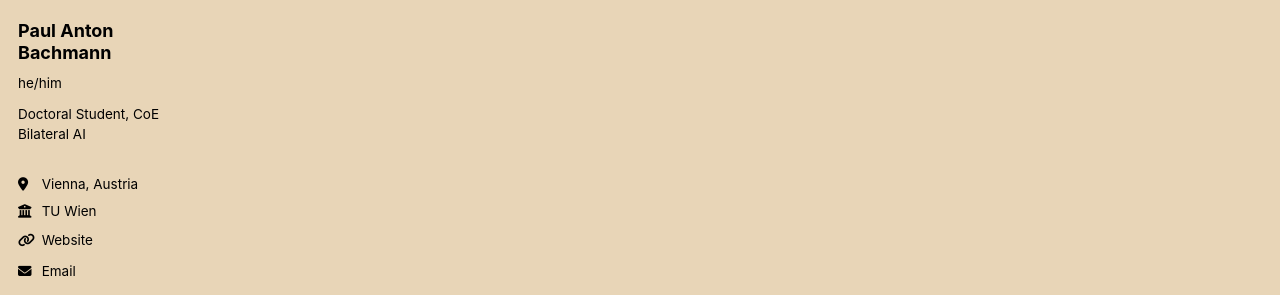
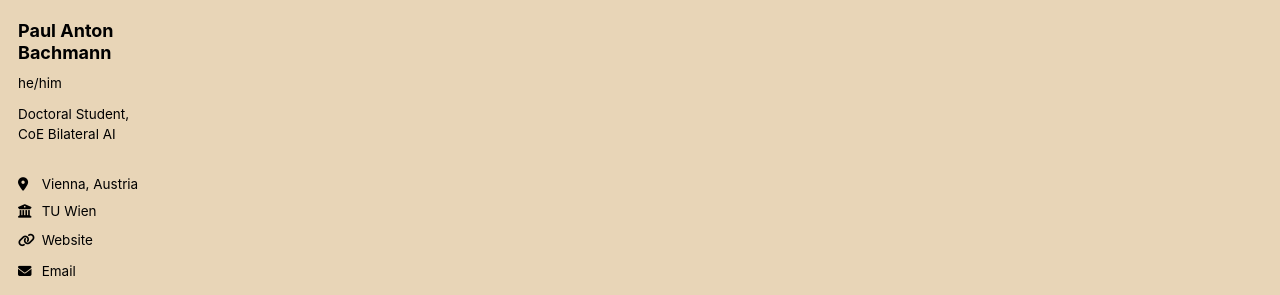
Before and after one commit to pabachmann/pabachmann.github.io, a Jekyll site: the page built from _pages/about.md, in a window 1280 px wide. Shown: the part 269-564 px from the top of the page. Built offline with Jekyll 4.4.1, drawn with Linux system fonts in a browser that asks for light colours; a style sheet for code colours, icons or effects is not loaded.

Commit message:
Update _sidebar.scss

```diff
--- a/_sass/layout/_sidebar.scss
+++ b/_sass/layout/_sidebar.scss
@@ -177,13 +177,13 @@
     display: block;
     width: 100%;
     padding-left: 0;
-    padding-right: 1em;
+    padding-right: 1.5em;
   }
    @include breakpoint($x-large) {
     display: block;
     width: 100%;
     padding-left: 0;
-    padding-right: 1em;
+    padding-right: 2em;
   }
 }
 
```
